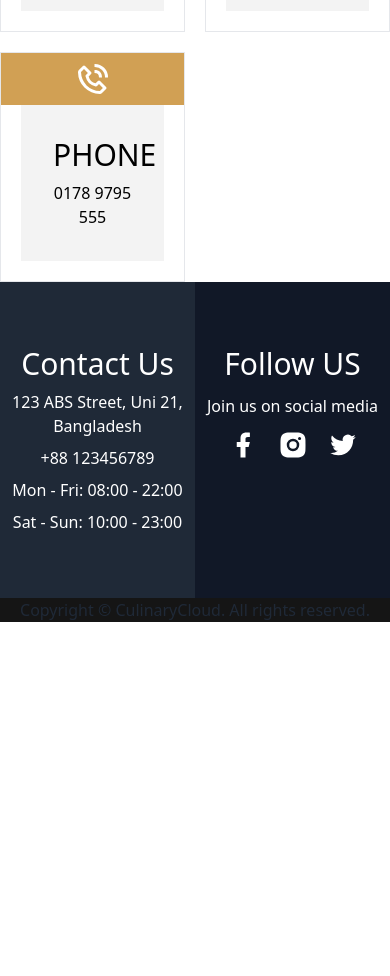
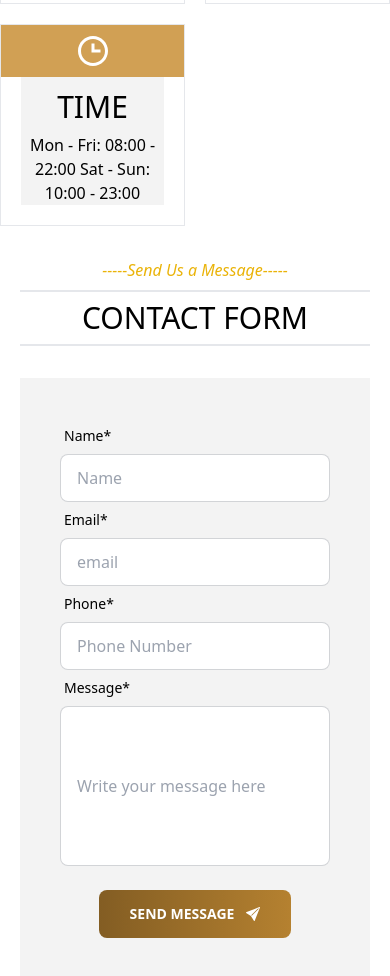
Before and after one commit to mdhlimonmia/bistro-boss-restaurant-client, a React (Vite) app: page /contact in a window 390 px wide. Shown: the part 900-1876 px from the top of the page. Before the commit the page ends 1522 px from the top, so only its background shows below. Built offline with nearby package versions, Linux system fonts and the light colour scheme.

Commit message:
Design Contact Form with responsive

```diff
--- a/src/pages/Contact/Contact.jsx
+++ b/src/pages/Contact/Contact.jsx
@@ -2,16 +2,21 @@ import Cover from "../Share/Cover/Cover"
 import contactImg from "../../assets/contact/banner.jpg"
 import SectionTitle from "../../components/SectionTitle/SectionTitle"
 import ContactCard from "./ContactCard";
+import ContactForm from "./ContactForm";
+
+
 const Contact = () => {
     return (
         <div>
             <Cover img={contactImg} title= "contact us" ></Cover>
             <SectionTitle heading= "our location" subtitle = "Visit Us" ></SectionTitle>
             <div className="grid grid-cols-2 lg:grid-cols-3 gap-5 justify-center lg:mx-32 ">
-                <ContactCard></ContactCard>
-                <ContactCard></ContactCard>
-                <ContactCard></ContactCard>
+                <ContactCard logo = "BiPhoneCall" title="phone" text= "+38 (012) 34 56 789"></ContactCard>
+                <ContactCard logo = "BiLocationPlus" title="ADDRESS" text= "+38 (012) 34 56 789"></ContactCard>
+                <ContactCard logo = "BiTime" title="time" text= {`Mon - Fri: 08:00 - 22:00 Sat - Sun: 10:00 - 23:00`}></ContactCard>
             </div>
+            <SectionTitle heading= "CONTACT FORM" subtitle = "Send Us a Message"></SectionTitle>
+            <ContactForm></ContactForm>
         </div>
     );
 };
--- a/src/pages/Contact/ContactCard.jsx
+++ b/src/pages/Contact/ContactCard.jsx
@@ -1,14 +1,17 @@
-import { BiPhoneCall } from "react-icons/bi";
+
+import { BiPhoneCall, BiLocationPlus, BiTime } from "react-icons/bi";
 
 const ContactCard = ({logo, title, text}) => {
     return (
-        <div className="border lg:w-80">
+        <div className="border lg:w-70 lg:my-12">
             <div className="flex justify-center text-4xl py-2 text-white bg-[#D1A054]">
-                <BiPhoneCall></BiPhoneCall>
+                { logo === "BiPhoneCall" && <BiPhoneCall></BiPhoneCall> }
+                { logo === "BiLocationPlus" && <BiLocationPlus></BiLocationPlus> }
+                { logo === "BiTime" && <BiTime></BiTime> }
             </div>
-            <div className="mx-5 mb-5 bg-[#F3F3F3] text-center text-black space-y-2 p-8">
-                <h2 className="text-3xl uppercase">Phone</h2>
-                <p>0178 9795 555</p>
+            <div className="mx-5 mb-5 bg-[#F3F3F3] text-center text-black space-y-2 pt-3 item-center h-32">
+                <h2 className="text-3xl uppercase">{title}</h2>
+                <p className="" >{text}</p>
             </div>
         </div>
     );
--- /dev/null
+++ b/src/pages/Contact/ContactForm.jsx
@@ -0,0 +1,58 @@
+import { BsFillSendFill } from "react-icons/bs";
+const ContactForm = () => {
+  return (
+    <div className="mx-5 lg:mx-32 bg-[#F3F3F3] p-10 mb-48">
+      <div className="lg:flex gap-5  ">
+        <div className="form-control lg:w-1/2">
+          <label className="label">
+            <span className="label-text text-black">Name*</span>
+          </label>
+          <input
+            type="text"
+            placeholder="Name"
+            className="input input-bordered"
+            required
+          />
+        </div>
+        <div className="form-control lg:w-1/2">
+          <label className="label">
+            <span className="label-text text-black">Email*</span>
+          </label>
+          <input
+            type="email"
+            placeholder="email"
+            className="input input-bordered"
+            required
+          />
+        </div>
+      </div>
+      <div className="form-control">
+          <label className="label">
+            <span className="label-text text-black">Phone*</span>
+          </label>
+          <input
+            type="text"
+            placeholder="Phone Number"
+            className="input input-bordered"
+            required
+          />
+        </div>
+      <div className="form-control">
+          <label className="label">
+            <span className="label-text text-black">Message*</span>
+          </label>
+          <input
+            type="text"
+            placeholder="Write your message here"
+            className="input input-bordered h-40"
+            required
+          />
+        </div>
+        <div className="form-control w-48 mx-auto mt-6">
+          <button className="btn border-0 text-white bg-gradient-to-r from-[#835D23] to-[#B58130]">Send Message  <span className="ml-3"> <BsFillSendFill></BsFillSendFill></span></button>
+        </div>
+    </div>
+  );
+};
+
+export default ContactForm;
```
